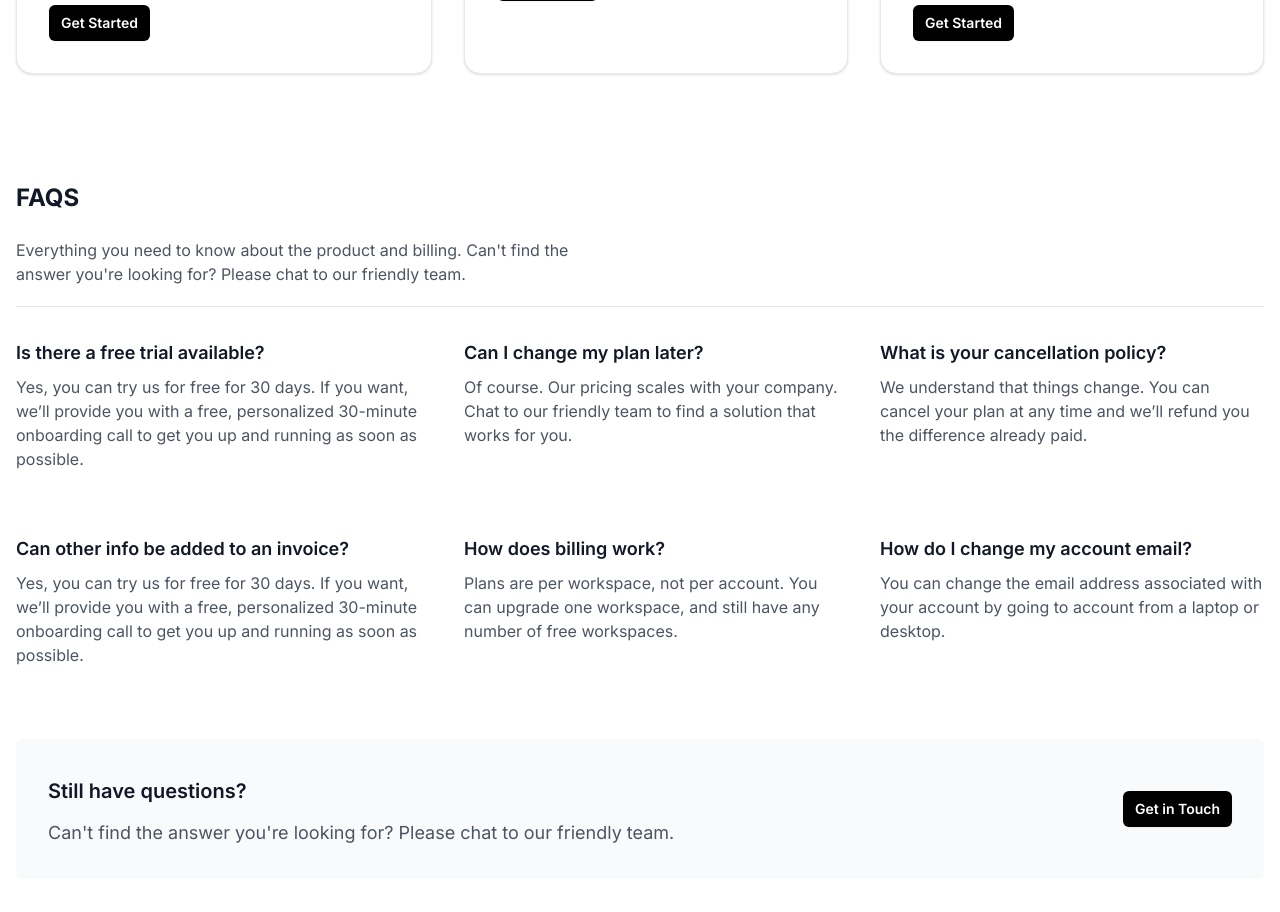
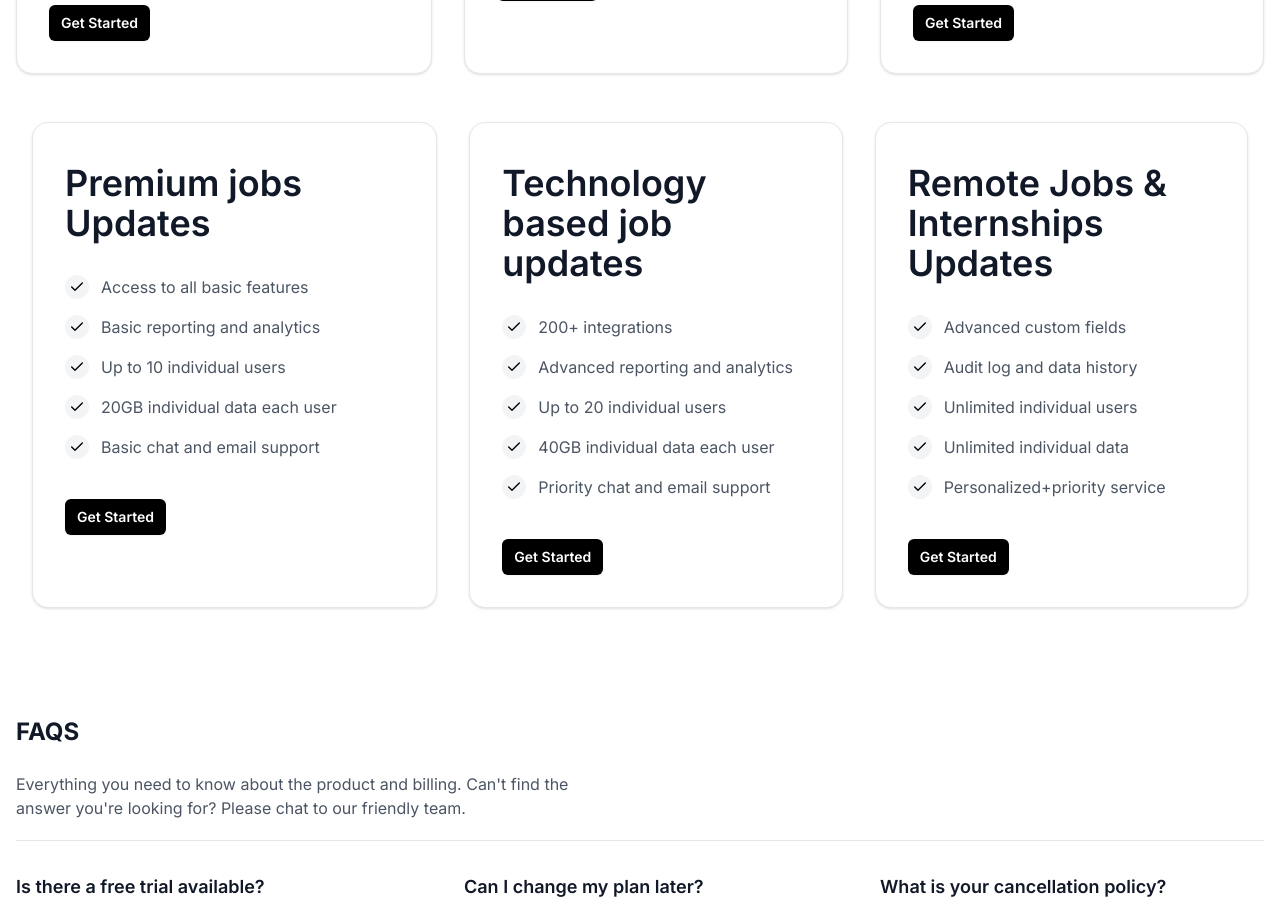
Before and after one commit to Shu12388y/LetScodewebsite, a Next.js app: page /service in a window 1280 px wide. Shown: the part 780-1692 px from the top of the page. Built offline with nearby package versions, Linux system fonts and the light colour scheme.

Commit message:
file added

```diff
--- /dev/null
+++ b/src/components/component/Service1.tsx
@@ -0,0 +1,91 @@
+'use client'
+
+import React from 'react'
+import { Check } from 'lucide-react'
+import Link from 'next/link'
+
+const plans = [
+  {
+    name: ' Premium jobs Updates ',
+    features: [
+      'Access to all basic features ',
+      'Basic reporting and analytics',
+      'Up to 10 individual users',
+      '20GB individual data each user',
+      'Basic chat and email support',
+    ],
+    link:"https://forms.gle/fQnZJFPAwhBsFrMVA"
+  },
+  {
+    name: 'Technology based job updates ',
+    features: [
+      '200+ integrations',
+      'Advanced reporting and analytics',
+      'Up to 20 individual users',
+      '40GB individual data each user',
+      'Priority chat and email support',
+    ],
+    link:"https://forms.gle/PRq8NyEA8wS3oy8w7"
+  },
+  {
+    name: 'Remote Jobs & Internships Updates',
+    features: [
+      'Advanced custom fields',
+      'Audit log and data history',
+      'Unlimited individual users',
+      'Unlimited individual data',
+      'Personalized+priority service',
+    ],
+    link:"https://forms.gle/Td9QD6rdAR1DLE6eA"
+  },
+]
+
+export function PricingPageOne1() {
+
+  return (
+    <div className="mx-auto max-w-7xl px-2 md:px-4">
+
+      <div>
+        <div className="mt-8 w-full space-y-4 md:mt-12">
+          <div className="grid space-y-8 lg:grid-cols-3 lg:space-x-8 lg:space-y-0">
+            {plans.map((plan) => (
+              <div key={plan.name} className=" rounded-2xl border  border-gray-200 bg-white shadow">
+                <div className="flex w-full flex-col justify-start space-y-4 px-8 pt-10">
+                  <div className="flex w-full flex-col items-start justify-start space-y-1">
+                    <p className="w-full text-4xl font-semibold  text-gray-900">
+                      {plan.name}
+                    </p>
+                  </div>
+                </div>
+                <div className="flex w-full flex-col items-start justify-start px-8 pb-10 pt-8">
+                    <div className="flex w-full flex-col space-y-4">
+                        {plan.features.map((feature) => (
+                            <div key={feature} className="inline-flex w-full space-x-3">
+                                <div className="flex items-center justify-center rounded-full bg-gray-100 p-1">
+                                    <Check className="h-4 w-4" />
+                                </div>
+                                <p className="w-full text-base leading-normal text-gray-600">{feature}</p>
+                            </div>
+                        ))}
+                    </div>
+                </div>
+                <div className="flex w-full flex-col px-8 pb-8">
+                  <div className="flex w-full flex-col items-start justify-start space-y-3">
+                    <Link href={plan.link}>
+                    <button
+                      type="button"
+                      className="w-full rounded-md bg-black px-3 py-2 text-sm font-semibold text-white shadow-sm hover:bg-black/80 focus-visible:outline focus-visible:outline-2 focus-visible:outline-offset-2 focus-visible:outline-black"
+                      >
+                      Get Started
+                    </button>
+                        </Link>
+                  </div>
+                </div>
+              </div>
+            ))}
+          </div>
+        </div>
+      </div>
+    </div>
+  )
+}
--- a/src/components/component/Services.tsx
+++ b/src/components/component/Services.tsx
@@ -3,6 +3,7 @@
 import React from 'react'
 import { Check } from 'lucide-react'
 import Link from 'next/link'
+import {PricingPageOne1} from "@/components/component/Service1";
 
 const plans = [
   {
@@ -133,6 +134,9 @@ export function PricingPageOne() {
             ))}
           </div>
         </div>
+        <div className='mt-10 mb-10'>
+          <PricingPageOne1/>
+        </div>
         <div className="mt-14 space-y-16 bg-white py-12">
           <div>
             <div className="">
```
